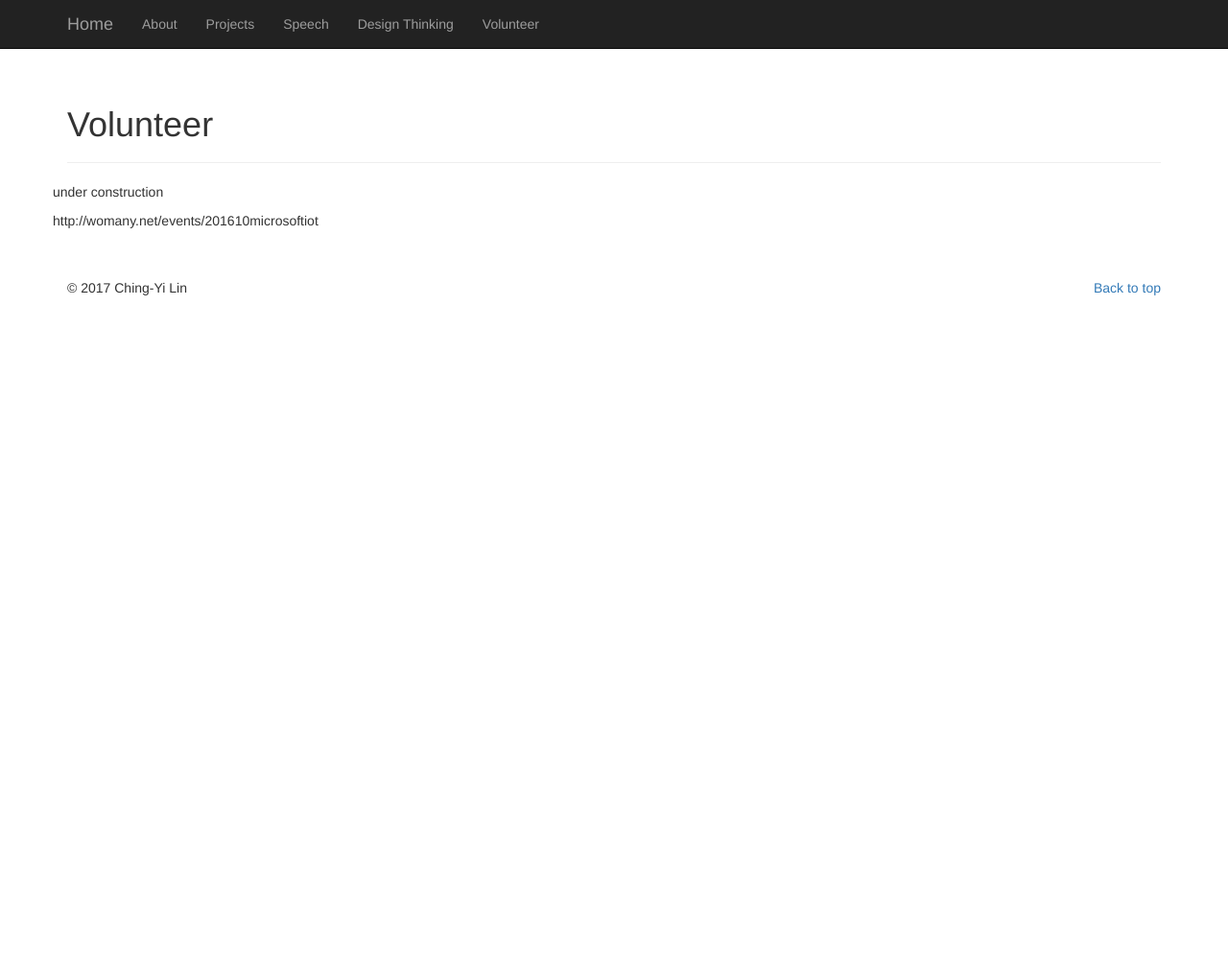
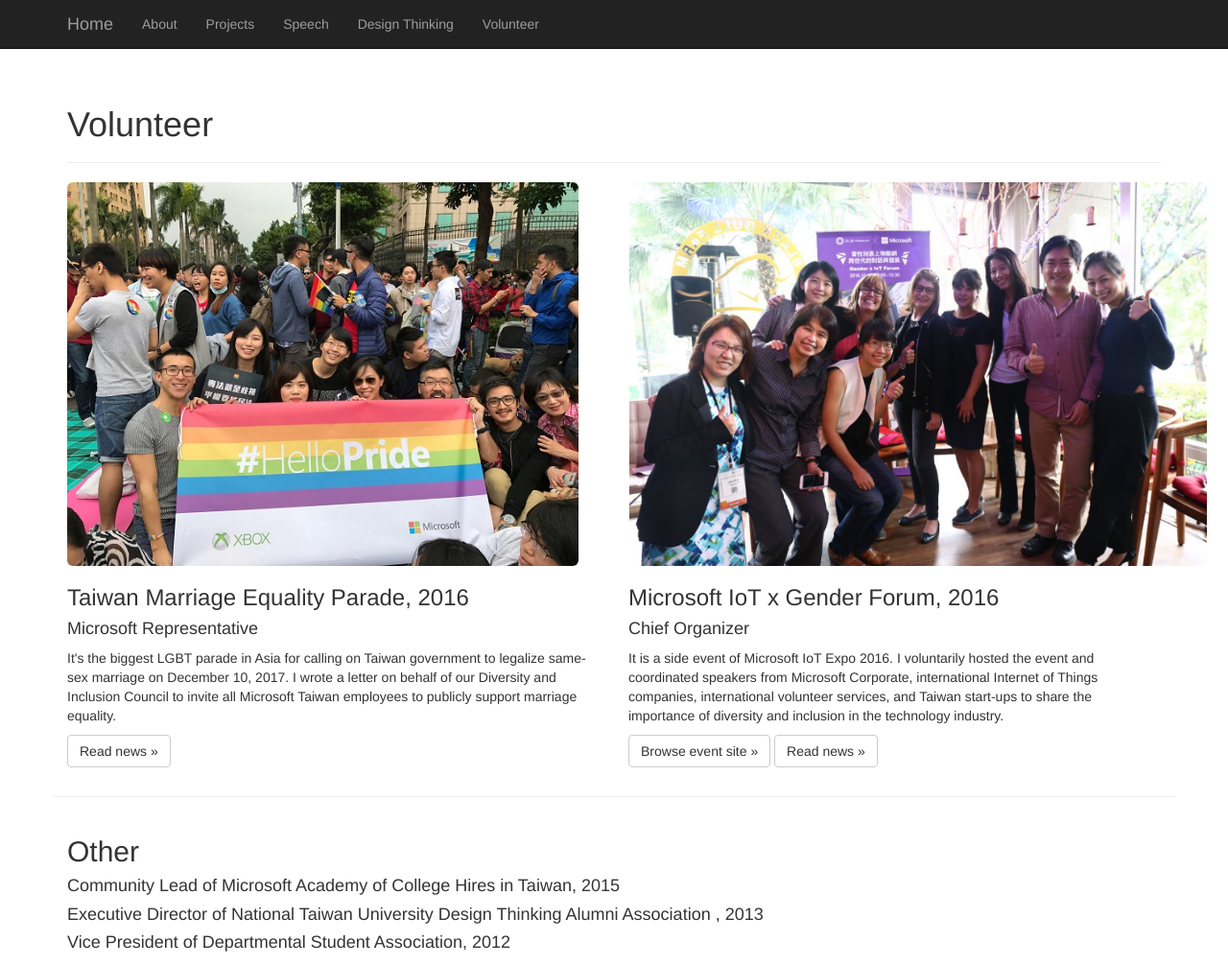
Before and after one commit to chingyi-lin/icequ60914.github.io, a plain HTML site: page volunteer.html in a window 1280 px wide. Shown: the top 1006 px of the page at 96% size. Before the commit the page ends 800 px from the top, so only its background shows below. Drawn offline with Linux system fonts and the light colour scheme.

Commit message:
170108 update projects and volunteer

```diff
--- a/volunteer.html
+++ b/volunteer.html
@@ -69,11 +69,33 @@
 				</div>
 			</div>
 			<!-- Contents Row -->
-
-
+			<!-- Parade -->
 			<div class="row">
-			  <p>under construction</p>
-			  http://womany.net/events/201610microsoftiot
+			  <div class="col-lg-6">
+			  	<img class="img-rounded text-center" src="./img/vol/parade_group_pic.jpg" alt="parade picture" height="400"></a>
+			  	<h3>Taiwan Marriage Equality Parade, 2016</h3>
+			  	<h4>Microsoft Representative</h4>
+			  	<p>It's the biggest LGBT parade in Asia for calling on Taiwan government to legalize same-sex marriage on December 10, 2017. I wrote a letter on behalf of our Diversity and Inclusion Council to invite all Microsoft Taiwan employees to publicly support marriage equality.</p>
+			  	<p><a class="btn btn-default" href="http://blogs.wsj.com/chinarealtime/2016/12/11/taiwans-gay-marriage-rally-as-seen-on-social-media/" role="button">Read news &raquo;</a>
+			  </div>
+			  <div class="col-lg-6">
+			  	<img class="img-rounded" src="./img/vol/iotgender.jpg" alt="parade picture" height="400"></a>
+			  	<h3>Microsoft IoT x Gender Forum, 2016 </h3>
+			  	<h4>Chief Organizer</h4>
+			  	<p>It is a side event of Microsoft IoT Expo 2016. I voluntarily hosted the event and coordinated speakers from Microsoft Corporate, international Internet of Things companies, international volunteer services, and Taiwan start-ups to share the importance of diversity and inclusion in the technology industry. </p>
+			  	<p><a class="btn btn-default" href="http://womany.net/events/201610microsoftiot" role="button">Browse event site &raquo;</a>
+			  	<a class="btn btn-default" href="https://womany.net/read/article/12125" role="button">Read news &raquo;</a>
+			  </div>
+			</div>
+			<!-- Parade -->
+			<div class="row">
+			<hr>
+			  <div class="col-lg-12">
+			  	<h2>Other</h2>
+			  	<h4>Community Lead of Microsoft Academy of College Hires in Taiwan, 2015</h4>
+			  	<h4>Executive Director of National Taiwan University Design Thinking Alumni Association , 2013</h4>
+			  	<h4>Vice President of Departmental Student Association, 2012 </h4>
+			  </div>
 			</div>
 			<!-- FOOTER -->
 			<footer>
```
Also changed, not shown: projects.html (+1 -0 lines), img/parade_group_pic.JPG, img/vol/iotgender.jpg (added), img/vol/parade_group_pic.jpg (added).
